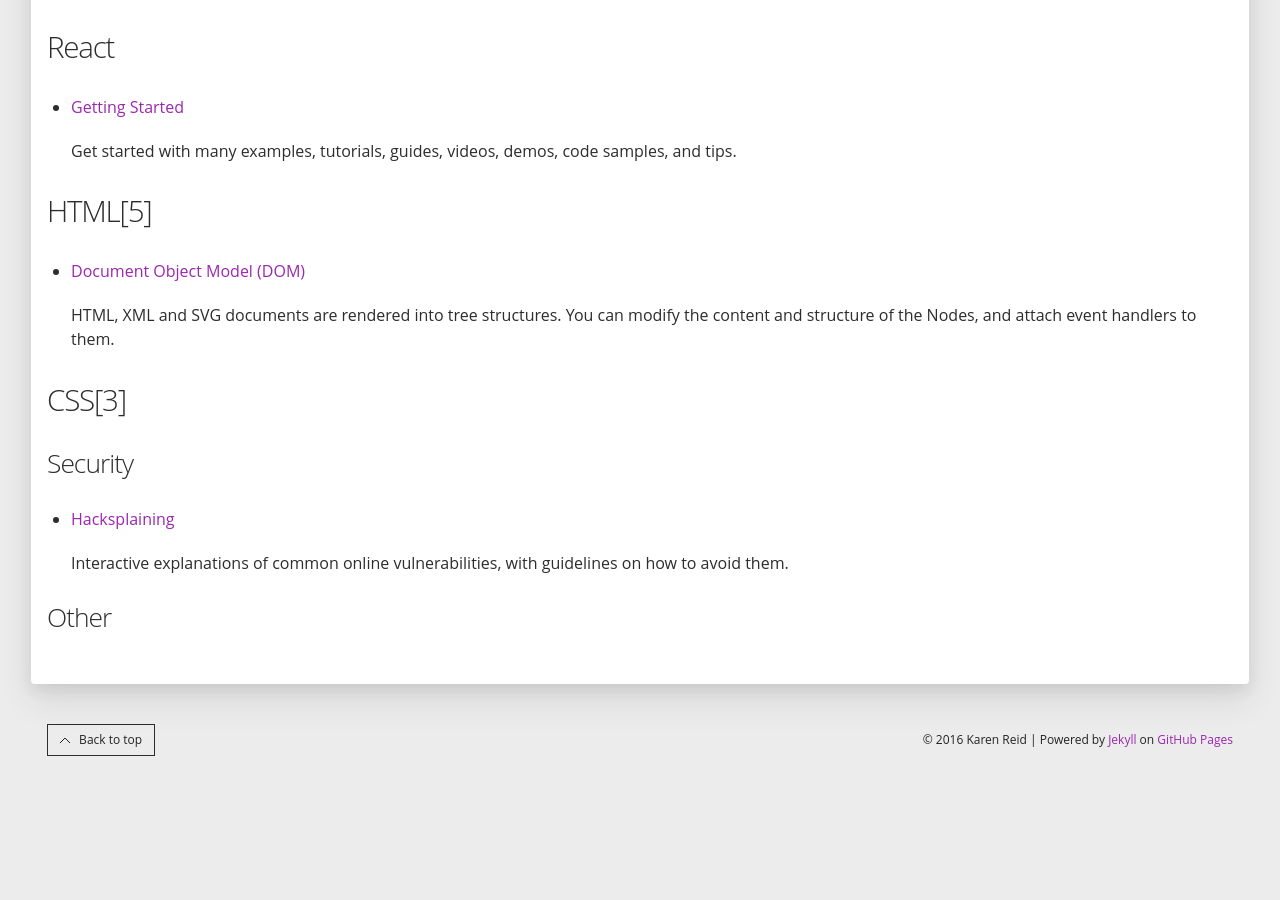
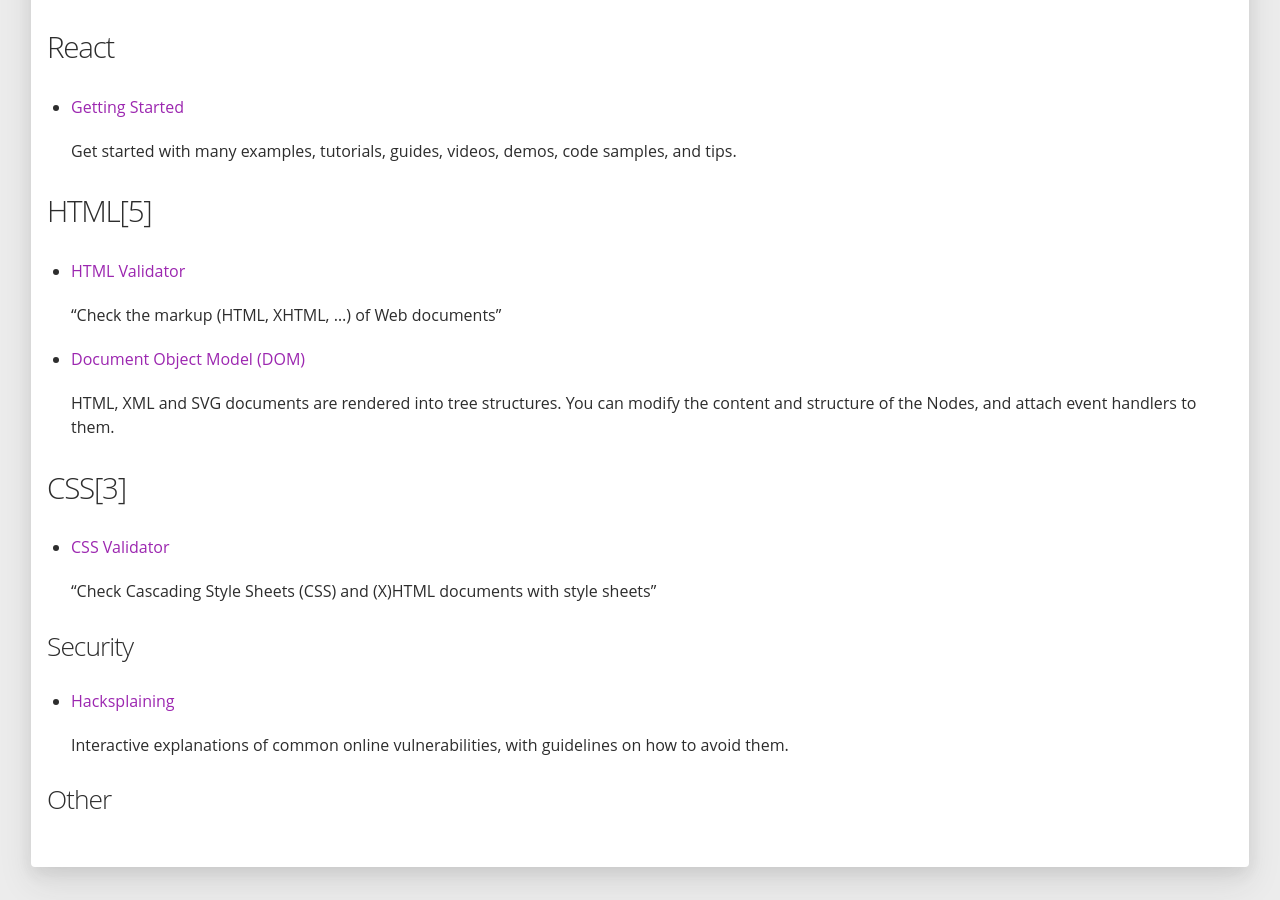
Before and after one commit to nigef/CSC309-Fall-2016.github.io, a Jekyll site: the page built from resources.md, in a window 1280 px wide and 900 px high, scrolled down 1948 px. Built offline with Jekyll 4.4.1, drawn with Linux system fonts in a browser that asks for light colours; before the commit the page ends 2720 px from its top, so only the background shows below that.

Commit message:
Add validators to resources

```diff
--- a/resources.md
+++ b/resources.md
@@ -84,12 +84,20 @@
 
 ## HTML[5]
 
+  - [HTML Validator](https://validator.w3.org/)
+
+    "Check the markup (HTML, XHTML, …) of Web documents"
+
   - [Document Object Model (DOM)](https://developer.mozilla.org/en-US/docs/Web/API/Document_Object_Model)
 
     HTML, XML and SVG documents are rendered into tree structures. You can modify the content and structure of the Nodes, and attach event handlers to them.
 
 
 ## CSS[3]
+
+  - [CSS Validator](https://jigsaw.w3.org/css-validator/)
+
+    "Check Cascading Style Sheets (CSS) and (X)HTML documents with style sheets"
 
 
 ### Security
```
